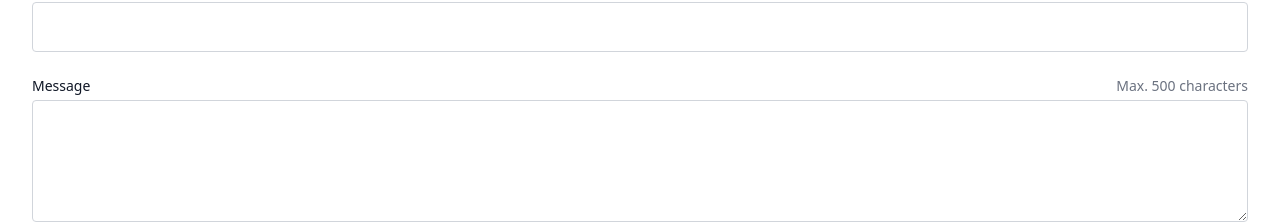
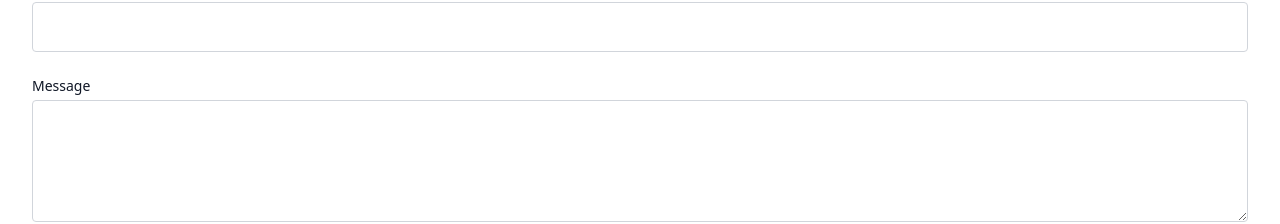
Before and after one commit to yihuikhuu/yihuikhuu.com, a Next.js app: page /contact in a window 1280 px wide. Shown: the part 606-830 px from the top of the page. Built offline with nearby package versions, Linux system fonts and the light colour scheme.

Commit message:
add contact form name

```diff
--- a/pages/contact.tsx
+++ b/pages/contact.tsx
@@ -18,7 +18,7 @@ const Contact: NextPage = () => {
 
           <div className="py-10 lg:col-span-2 xl:py-12">
             <form
-              action="#"
+              name="contact"
               method="POST"
               className="mt-6 grid grid-cols-1 gap-y-6 sm:grid-cols-2 sm:gap-x-8"
             >
@@ -120,9 +120,9 @@ const Contact: NextPage = () => {
                   >
                     Message
                   </label>
-                  <span id="message-max" className="text-sm text-gray-500">
+                  {/* <span id="message-max" className="text-sm text-gray-500">
                     Max. 500 characters
-                  </span>
+                  </span> */}
                 </div>
                 <div className="mt-1">
                   <textarea
```
